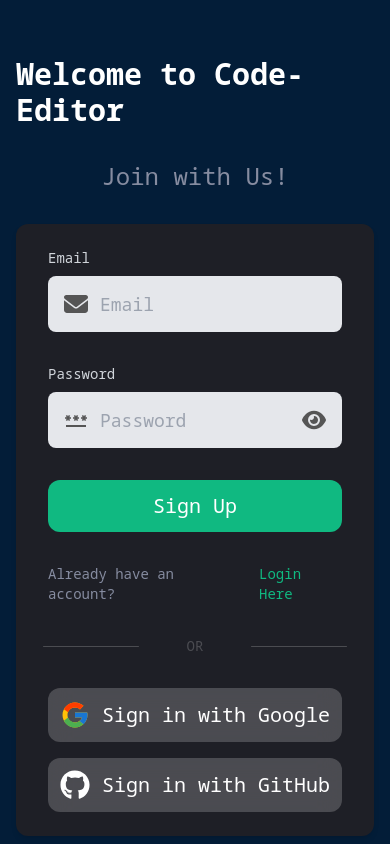
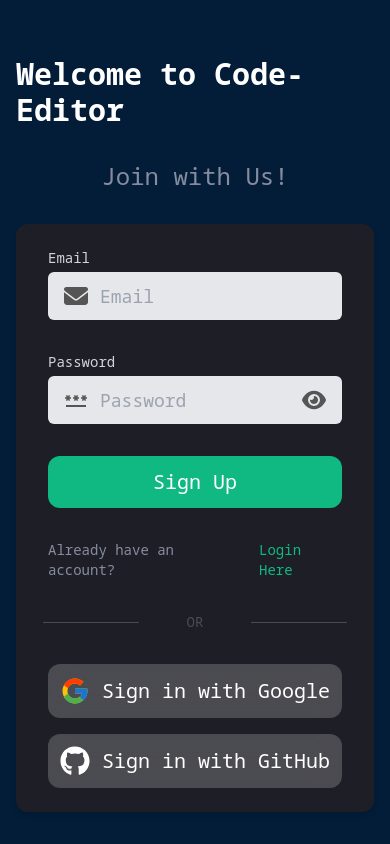
Before and after one commit to SubhPanda04/Collaborative-Code-Editor, a React (Create React App) app: page /home/auth in a window 390 px wide. Built offline with nearby package versions, Linux system fonts and the light colour scheme; no server answers.

Commit message:
style(UserAuthInput): improve responsive styling and layout adjustments

```diff
--- a/src/components/UserAuthInput.jsx
+++ b/src/components/UserAuthInput.jsx
@@ -20,30 +20,30 @@ const UserAuthInput = ({label,placeHolder,isPass,setStateFunction,Icon,setGetEma
     };
 
   return (
-    <div className='w-full flex flex-col items-start justify-start gap-2'>
+    <div className='flex flex-col items-start justify-start gap-1'>
+
         <label className='text-sm text-gray-300'>{label}</label>
-      <div className={`w-full px-4 py-3 rounded-lg flex items-center justify-center gap-3 bg-gray-200 ${
+        <div className={`flex items-center justify-center gap-3 w-full md:w-96
+            rounded-md px-4 py-1 bg-gray-200 ${
                 !isEmailValid && placeHolder === "Email" && value.length > 0 && "border-2 border-red-500"
             }`}>
             <Icon className='text-text555 text-2xl'/>
-        <input
-          type={isPass && !showPass ? "password" : "text"}
+            <input type={isPass && showPass  ? "password" : "text"}
                    placeholder={placeHolder}
-          className='flex-1 w-full h-full py-1 outline-none border-none bg-transparent text-text555 text-lg'
+                   className="flex-1 w-full h-full py-2 outline-none border-none
+                    bg-transparent text-text555 text-lg"
                     value={value}
                     onChange={handleTextChange}
             />
+
             {isPass && (
-          <motion.div
-            onClick={() => setShowPass(!showPass)}
-            whileTap={{scale: 0.9}}
-            className='cursor-pointer'
-          >
-            {showPass ? (
+                <motion.div onClick = {() => setShowPass(!showPass)} whileTap = {{scale: 0.9}} className='cursor-pointer'>
+                    { showPass ? (
                         <FaEyeSlash className='text-text555 text-2xl' />
                     ) : (
                         <FaEye className='text-text555 text-2xl' />
                     )}
+
                 </motion.div>
             )}
         </div>
```
Lines whose indentation alone changed are shown as unchanged.
